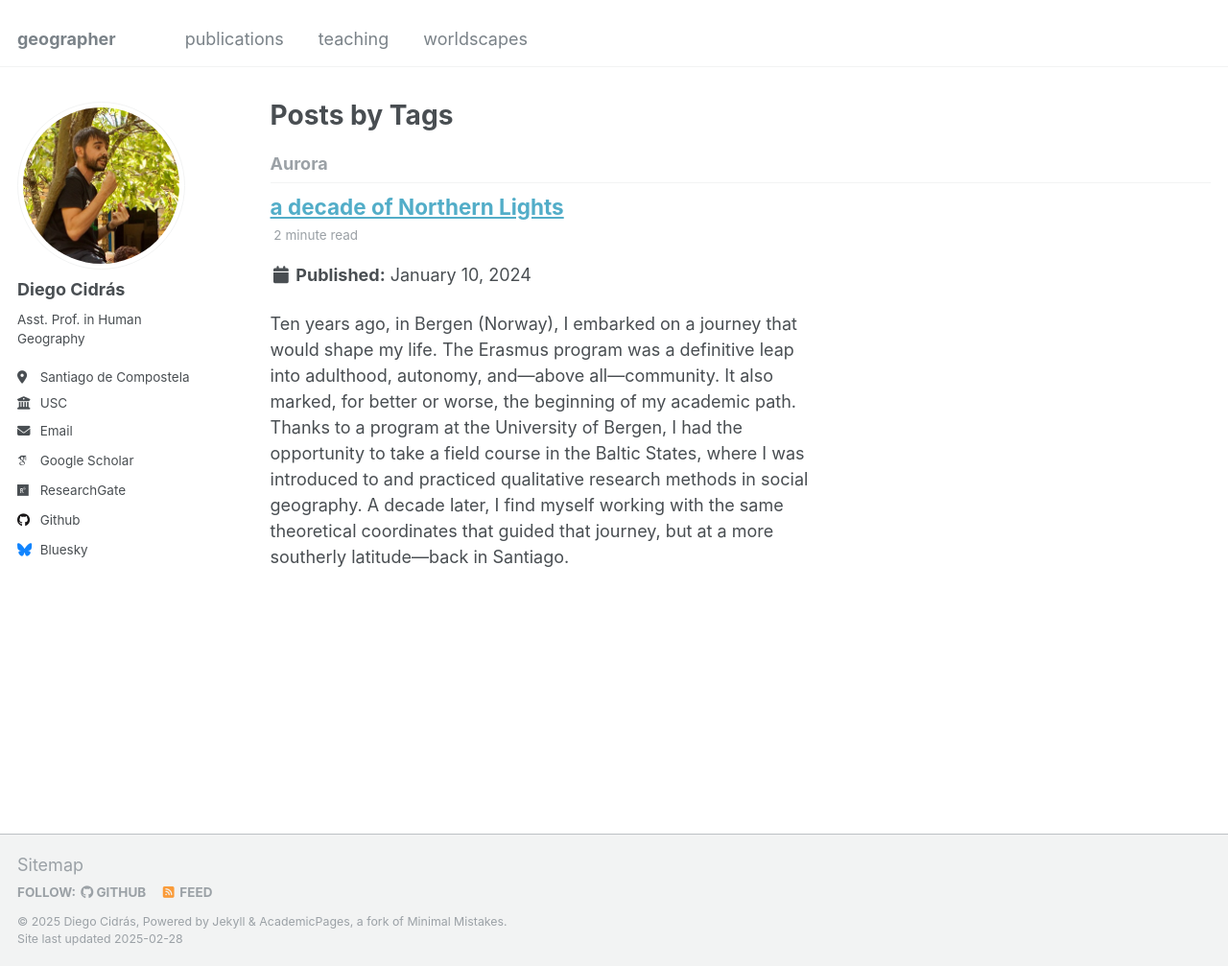
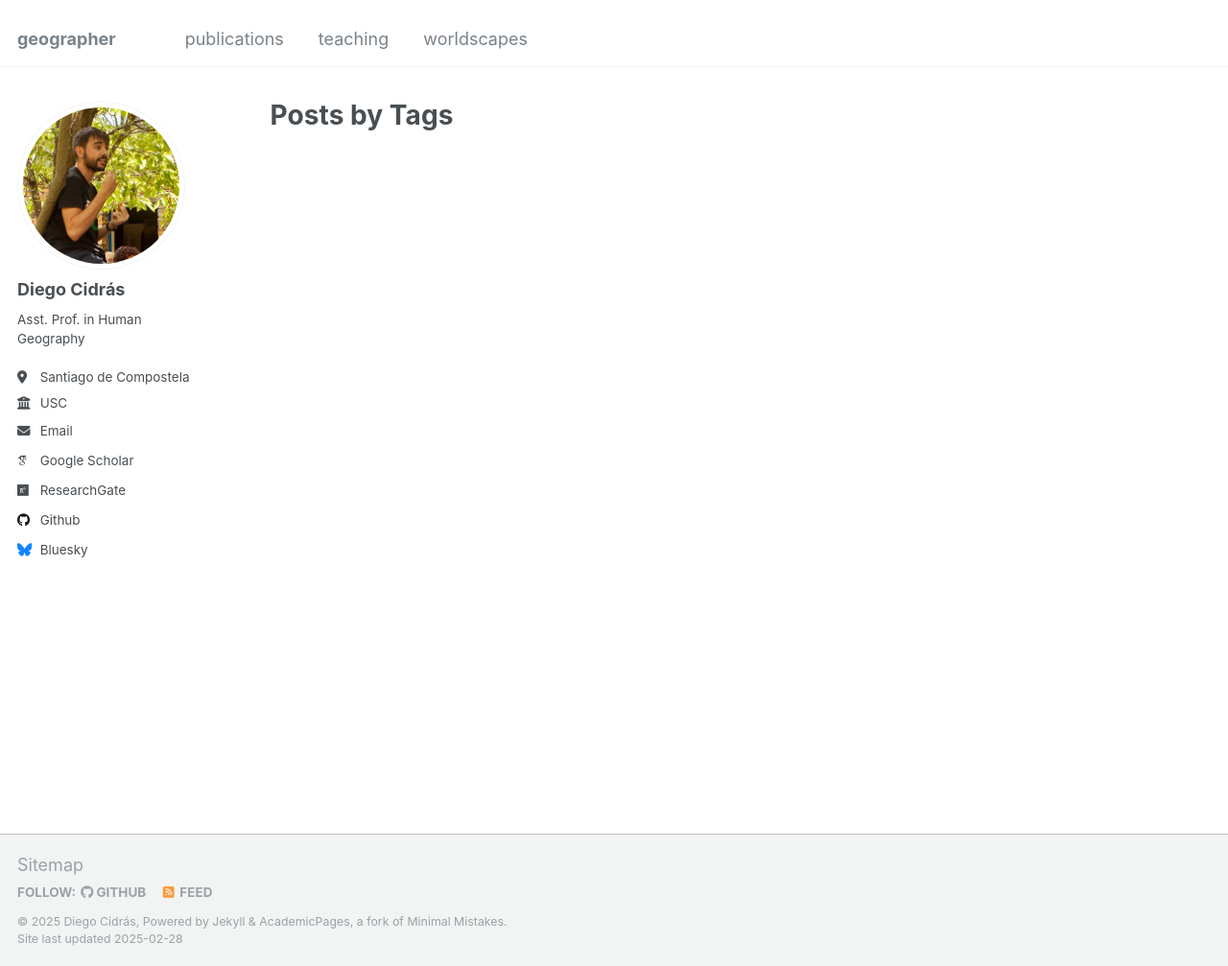
Before and after one commit to diegocidras/diegocidras.github.io, a Jekyll site: the page built from _pages/tag-archive.html, in a window 1280 px wide and 1007 px high. Shown: the whole window at 96% size. Built offline with Jekyll 4.4.1, drawn with Linux system fonts in a browser that asks for light colours; some web fonts are replaced.

Commit message:
Update 2025-01-10-a-decade-of-northern-lights.md

```diff
--- a/_posts/2025-01-10-a-decade-of-northern-lights.md
+++ b/_posts/2025-01-10-a-decade-of-northern-lights.md
@@ -1,9 +1,7 @@
 ---
 title: 'a decade of Northern Lights'
-date: 2024-01-10
-permalink: /a-decade-of-northern-lights.md
-tags:
-- Aurora
+date: 2025-01-10
+permalink: /2025-01-10-a-decade-of-northern-lights.md
 ---
 
 Ten years ago, in Bergen (Norway), I embarked on a journey that would shape my life. The Erasmus program was a definitive leap into adulthood, autonomy, and—above all—community. It also marked, for better or worse, the beginning of my academic path. Thanks to a program at the University of Bergen, I had the opportunity to take a field course in the Baltic States, where I was introduced to and practiced qualitative research methods in social geography. A decade later, I find myself working with the same theoretical coordinates that guided that journey, but at a more southerly latitude—back in Santiago.
```
